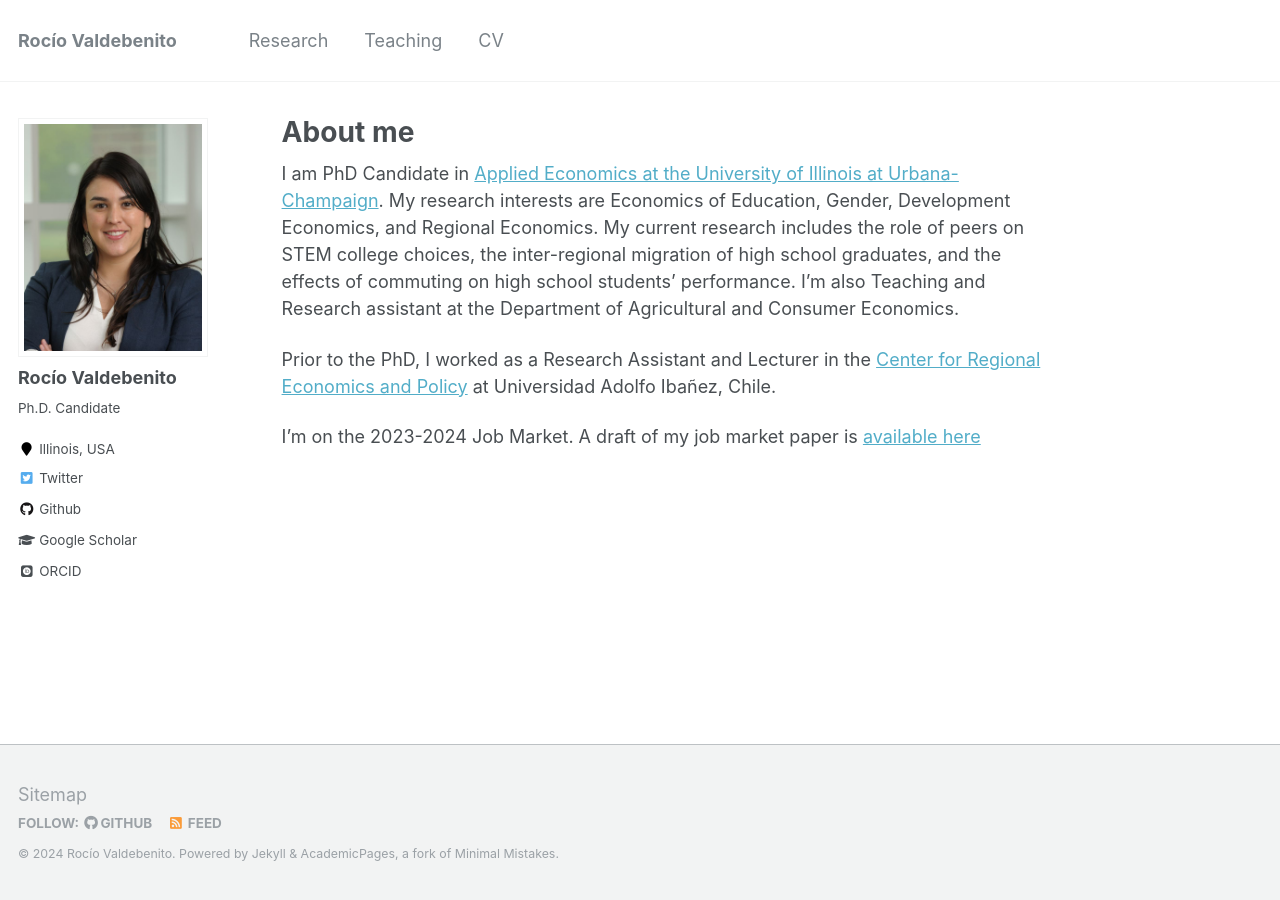
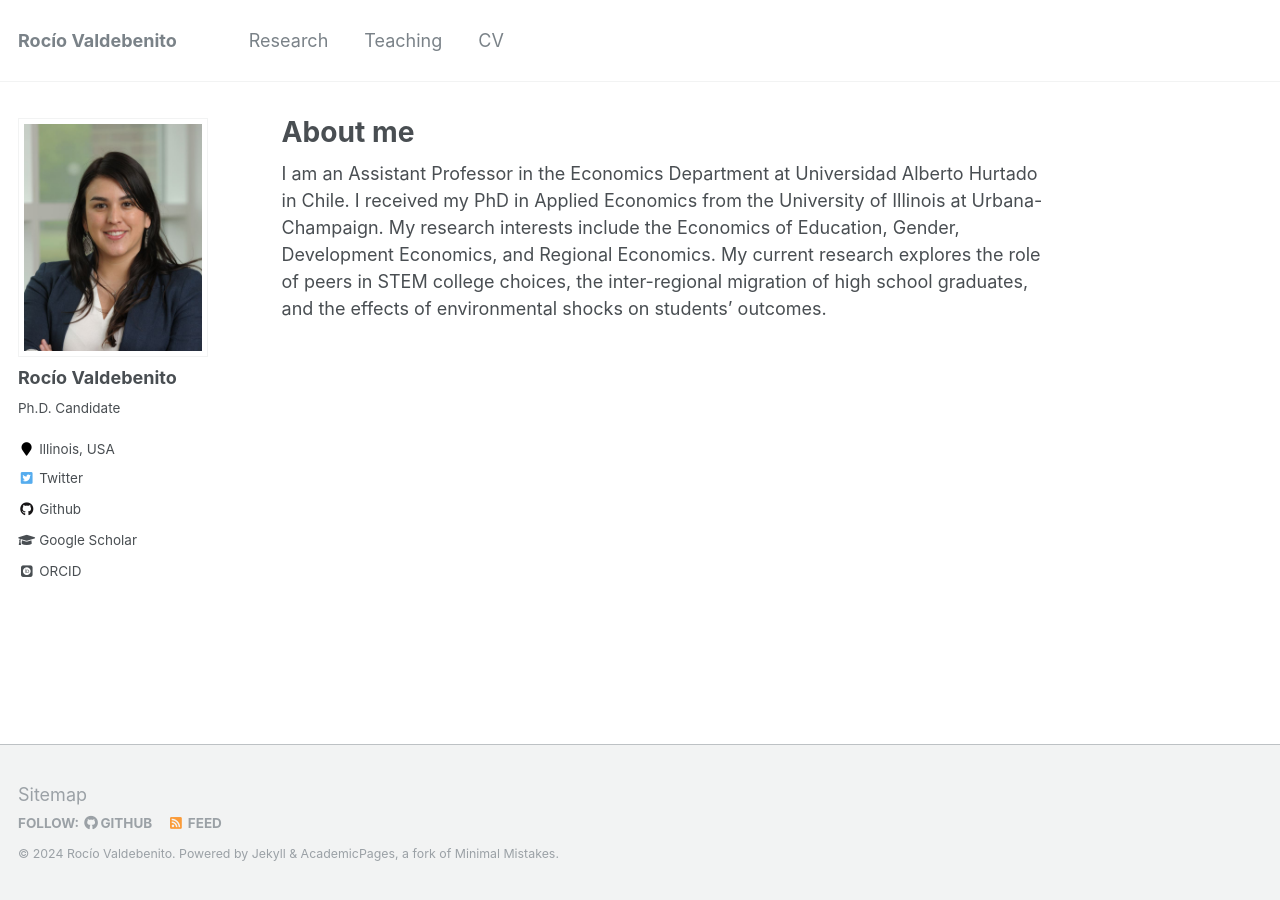
Before and after one commit to rvaldebenito/rvaldebenito.github.io, a Jekyll site: the page built from _pages/about.md, in a window 1280 px wide. Built offline with Jekyll 4.4.1, drawn with Linux system fonts in a browser that asks for light colours; some web fonts are replaced.

Commit message:
Update about.md

```diff
--- a/_pages/about.md
+++ b/_pages/about.md
@@ -8,9 +8,4 @@ redirect_from:
   - /about.html
 ---
 
-I am PhD Candidate in [Applied Economics at the University of Illinois at Urbana-Champaign](https://ace.illinois.edu/). My research interests are Economics of Education, Gender, Development Economics, and Regional Economics. My current research includes the role of peers on STEM college choices, the inter-regional migration of high school graduates, and the effects of commuting on high school students' performance. I'm also Teaching and Research assistant at the Department of Agricultural and Consumer Economics.
-
-Prior to the PhD, I worked as a Research Assistant and Lecturer in the [Center for Regional Economics and Policy](https://cepr.uai.cl/) at Universidad Adolfo Ibañez, Chile.
-
-I'm on the 2023-2024 Job Market.
-A draft of my job market paper is [available here](https://rvaldebenito.github.io/files/valdebenito_jmp_peers_college.pdf)
+I am an Assistant Professor in the Economics Department at Universidad Alberto Hurtado in Chile. I received my PhD in Applied Economics from the University of Illinois at Urbana-Champaign. My research interests include the Economics of Education, Gender, Development Economics, and Regional Economics. My current research explores the role of peers in STEM college choices, the inter-regional migration of high school graduates, and the effects of environmental shocks on students' outcomes.
```
